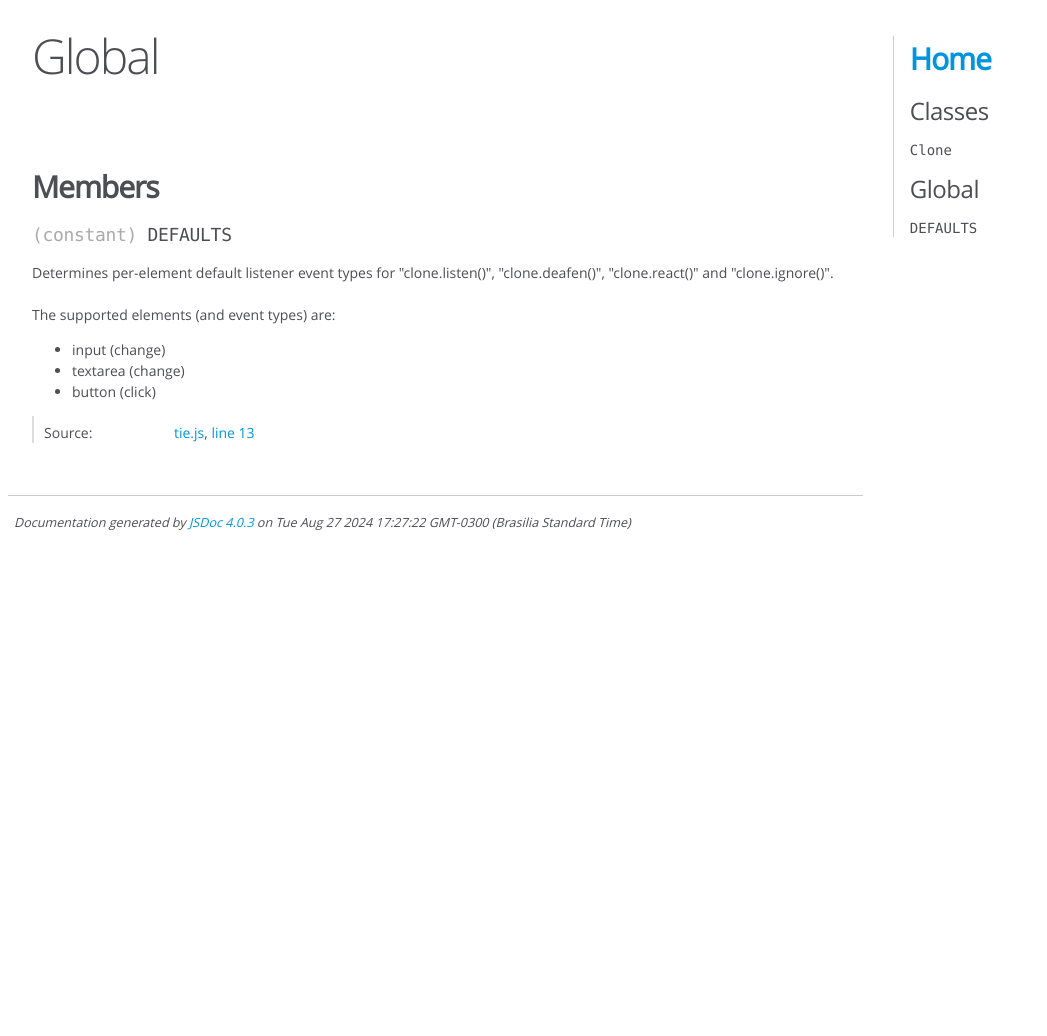
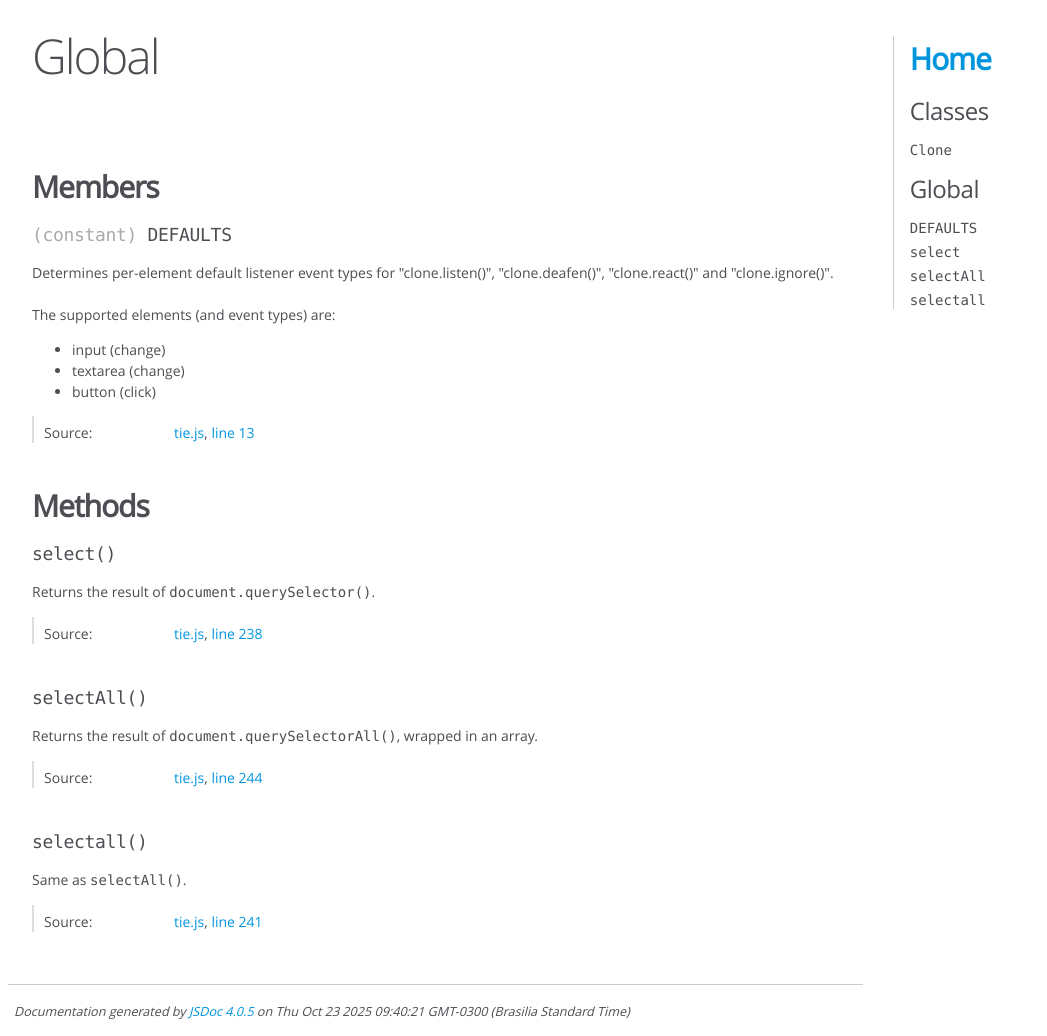
Before and after one commit to tukkek/tie, a plain HTML site: page documentation/global.html in a window 1280 px wide. Shown: the whole page, without its empty margins (0-1047 px from the left). Before the commit the page ends 800 px from the top, so only its background shows below. Drawn offline with Linux system fonts and the light colour scheme.

Commit message:
Query-selector helpers,

```diff
--- a/documentation/global.html
+++ b/documentation/global.html
@@ -171,6 +171,274 @@ The supported elements (and event types) are:
 
 
 
+        <h3 class="subsection-title">Methods</h3>
+
+
+
+
+
+
+
+    <h4 class="name" id="select"><span class="type-signature"></span>select<span class="signature">()</span><span class="type-signature"></span></h4>
+
+
+
+
+
+
+<div class="description">
+    Returns the result of <code>document.querySelector()</code>.
+</div>
+
+
+
+
+
+
+
+
+
+
+
+
+
+<dl class="details">
+
+
+
+
+
+
+
+
+
+
+
+
+
+
+
+
+
+
+
+
+
+
+
+
+
+
+    <dt class="tag-source">Source:</dt>
+    <dd class="tag-source"><ul class="dummy"><li>
+        <a href="tie.js.html">tie.js</a>, <a href="tie.js.html#line238">line 238</a>
+    </li></ul></dd>
+
+
+
+
+
+
+
+</dl>
+
+
+
+
+
+
+
+
+
+
+
+
+
+
+
+
+
+
+
+
+
+
+
+
+
+
+    <h4 class="name" id="selectAll"><span class="type-signature"></span>selectAll<span class="signature">()</span><span class="type-signature"></span></h4>
+
+
+
+
+
+
+<div class="description">
+    Returns the result of <code>document.querySelectorAll()</code>, wrapped in an array.
+</div>
+
+
+
+
+
+
+
+
+
+
+
+
+
+<dl class="details">
+
+
+
+
+
+
+
+
+
+
+
+
+
+
+
+
+
+
+
+
+
+
+
+
+
+
+    <dt class="tag-source">Source:</dt>
+    <dd class="tag-source"><ul class="dummy"><li>
+        <a href="tie.js.html">tie.js</a>, <a href="tie.js.html#line244">line 244</a>
+    </li></ul></dd>
+
+
+
+
+
+
+
+</dl>
+
+
+
+
+
+
+
+
+
+
+
+
+
+
+
+
+
+
+
+
+
+
+
+
+
+
+    <h4 class="name" id="selectall"><span class="type-signature"></span>selectall<span class="signature">()</span><span class="type-signature"></span></h4>
+
+
+
+
+
+
+<div class="description">
+    Same as <code>selectAll()</code>.
+</div>
+
+
+
+
+
+
+
+
+
+
+
+
+
+<dl class="details">
+
+
+
+
+
+
+
+
+
+
+
+
+
+
+
+
+
+
+
+
+
+
+
+
+
+
+    <dt class="tag-source">Source:</dt>
+    <dd class="tag-source"><ul class="dummy"><li>
+        <a href="tie.js.html">tie.js</a>, <a href="tie.js.html#line241">line 241</a>
+    </li></ul></dd>
+
+
+
+
+
+
+
+</dl>
+
+
+
+
+
+
+
+
+
+
+
+
+
+
+
+
+
+
+
+
+
+
 
 
 
@@ -185,13 +453,13 @@ The supported elements (and event types) are:
 </div>
 
 <nav>
-    <h2><a href="index.html">Home</a></h2><h3>Classes</h3><ul><li><a href="Clone.html">Clone</a></li></ul><h3>Global</h3><ul><li><a href="global.html#DEFAULTS">DEFAULTS</a></li></ul>
+    <h2><a href="index.html">Home</a></h2><h3>Classes</h3><ul><li><a href="Clone.html">Clone</a></li></ul><h3>Global</h3><ul><li><a href="global.html#DEFAULTS">DEFAULTS</a></li><li><a href="global.html#select">select</a></li><li><a href="global.html#selectAll">selectAll</a></li><li><a href="global.html#selectall">selectall</a></li></ul>
 </nav>
 
 <br class="clear">
 
 <footer>
-    Documentation generated by <a href="https://github.com/jsdoc/jsdoc">JSDoc 4.0.3</a> on Tue Aug 27 2024 17:27:22 GMT-0300 (Brasilia Standard Time)
+    Documentation generated by <a href="https://github.com/jsdoc/jsdoc">JSDoc 4.0.5</a> on Thu Oct 23 2025 09:40:21 GMT-0300 (Brasilia Standard Time)
 </footer>
 
 <script> prettyPrint(); </script>
```
Also changed, not shown: documentation/Clone.html (+2 -2 lines), documentation/index.html (+2 -2 lines), documentation/tie.js.html (+25 -3 lines), tie.js (+9 -0 lines).
